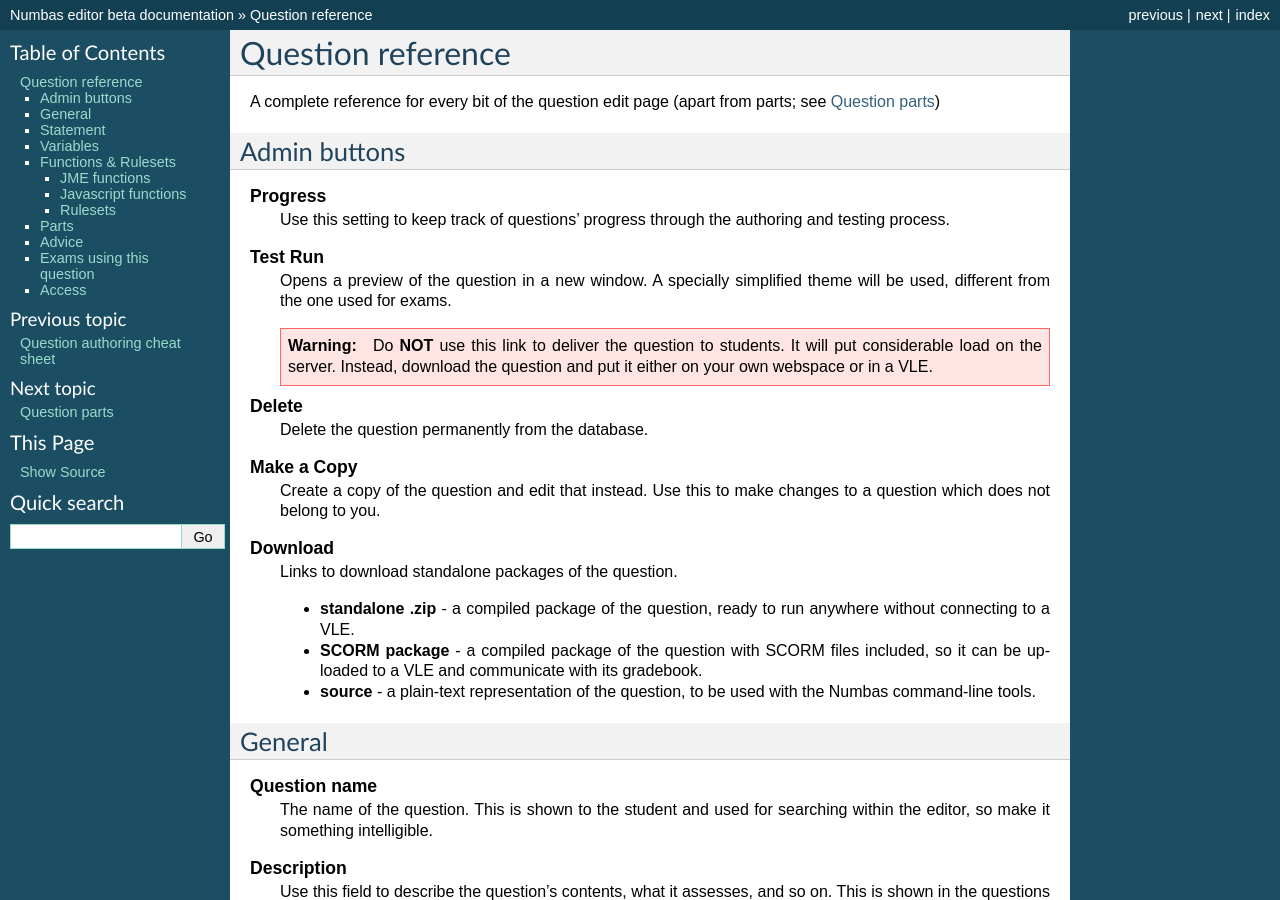
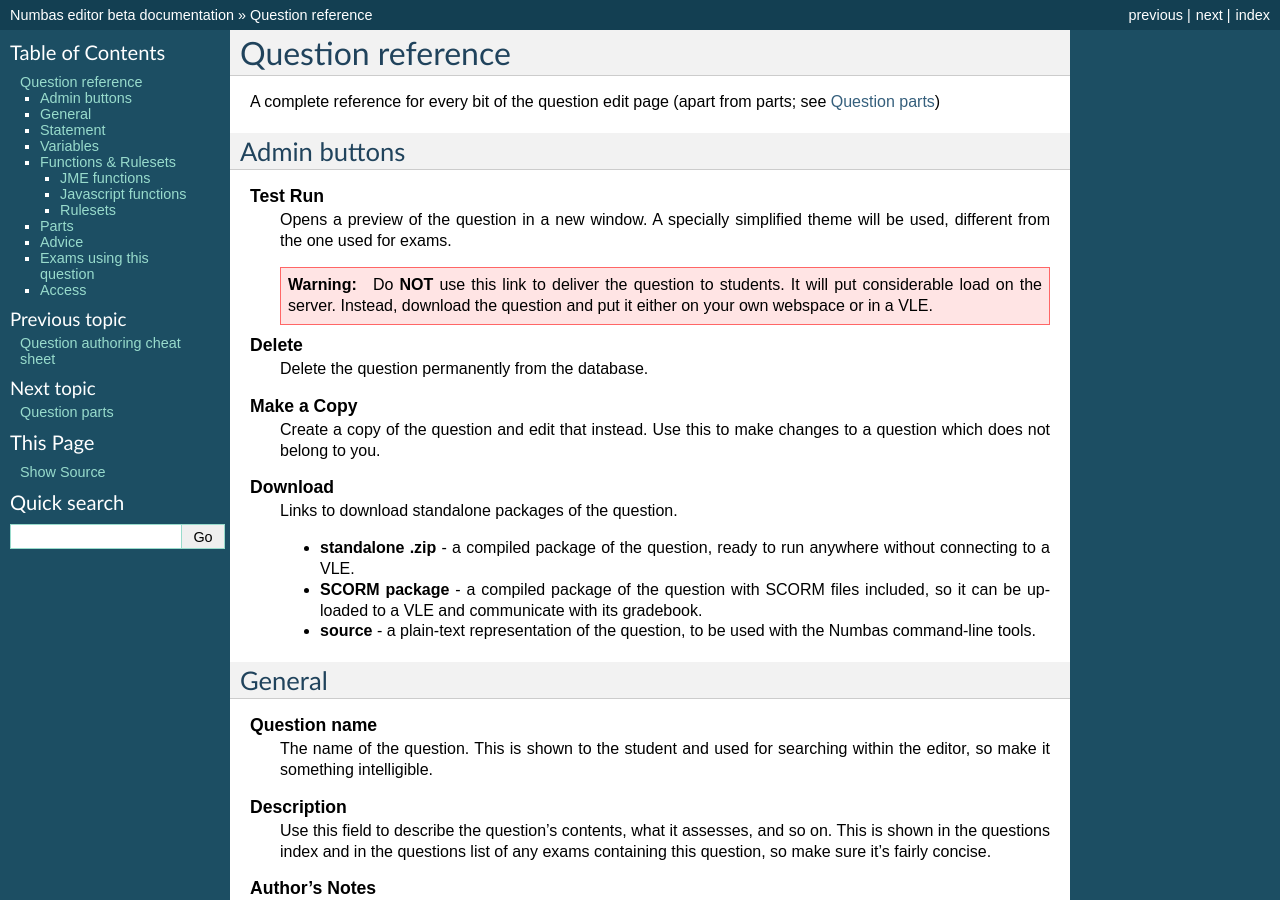
Before and after one commit to numbas/editor-docs, a Sphinx documentation site: the page built from source/question-reference.rst, in a window 1280 px wide and 900 px high. Built offline with Sphinx 7.4.7, drawn with Linux system fonts in a browser that asks for light colours.

Commit message:
remove reference to progress field

```diff
--- a/source/question-reference.rst
+++ b/source/question-reference.rst
@@ -7,9 +7,6 @@ Admin buttons
 =============
 
 .. glossary::
-
-    Progress
-        Use this setting to keep track of questions' progress through the authoring and testing process.
 
     Test Run
         Opens a preview of the question in a new window. A specially simplified theme will be used, different from the one used for exams.
```
